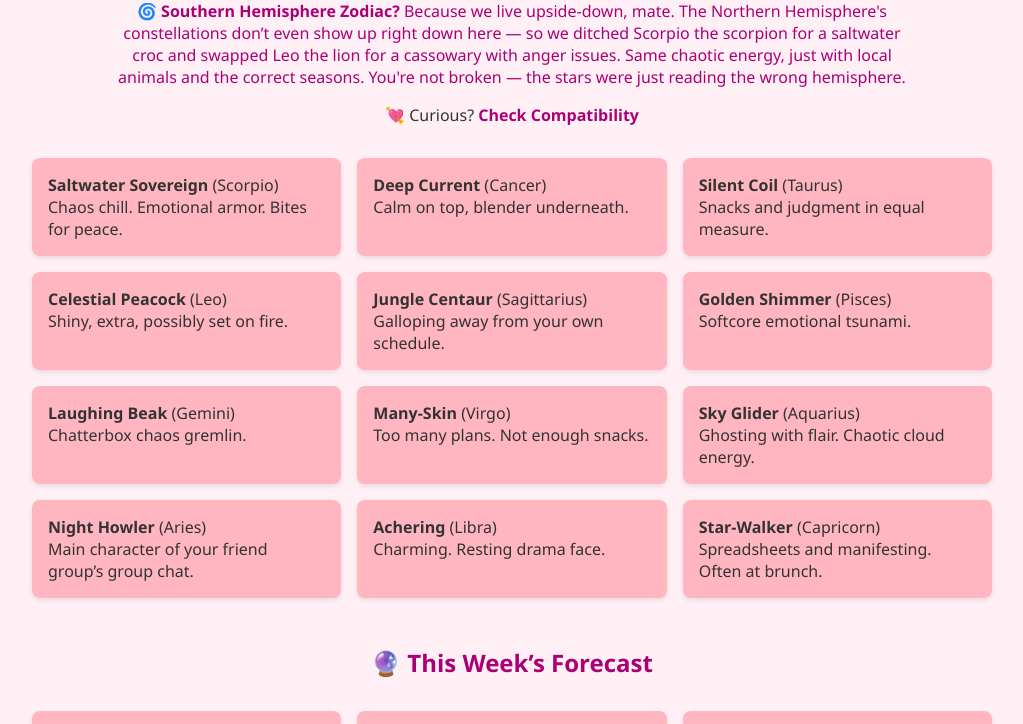
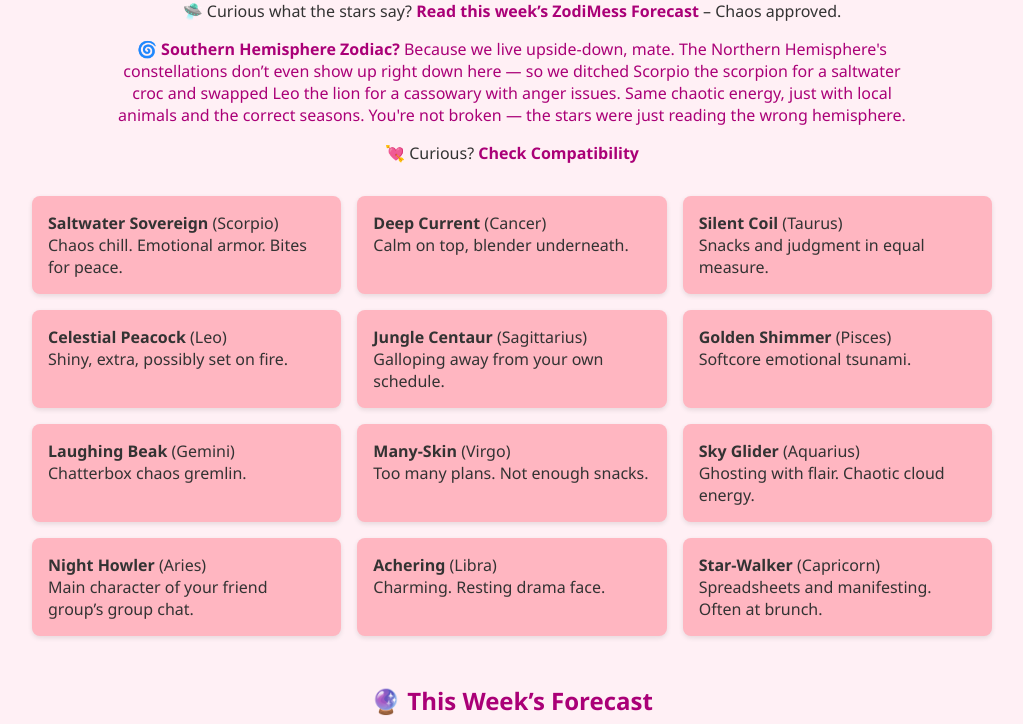
Before and after one commit to FluxCartel/zodimess, a plain HTML site: page index.html in a window 1280 px wide. Shown: the part 70-794 px from the top of the page, without its empty margins (128-1151 px from the left). Drawn offline with Linux system fonts and the light colour scheme.

Commit message:
Update index.html

```diff
--- a/index.html
+++ b/index.html
@@ -69,6 +69,13 @@
     <img src="logo.png" alt="ZodiMess Logo" />
   </div>
 
+<div class="nav">
+  🛸 Curious what the stars say?
+  <a href="https://github.com/FluxCartel/zodimess/blob/main/content/zodimess/2025-06-08.md" target="_blank">
+    Read this week’s ZodiMess Forecast
+  </a> – Chaos approved.
+</div>
+
   <div class="explainer">
     🌀 <strong>Southern Hemisphere Zodiac?</strong> Because we live upside-down, mate. The Northern Hemisphere's constellations don’t even show up right down here — so we ditched Scorpio the scorpion for a saltwater croc and swapped Leo the lion for a cassowary with anger issues. Same chaotic energy, just with local animals and the correct seasons. You're not broken — the stars were just reading the wrong hemisphere.
   </div>
```
